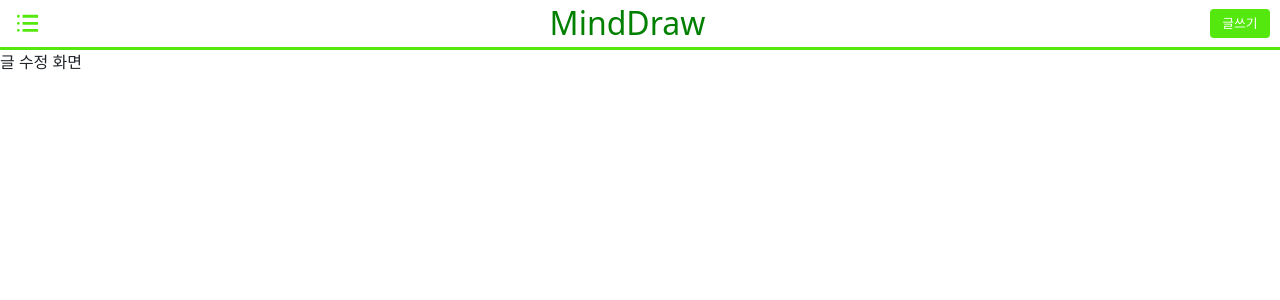
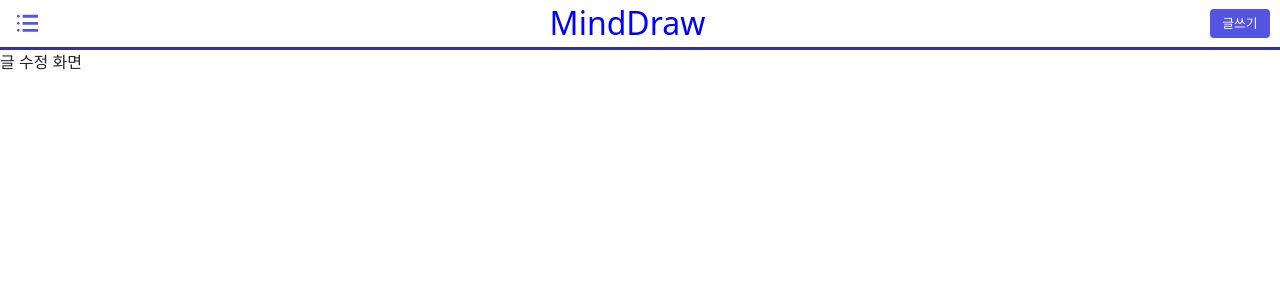
Before and after one commit to Hoto-Mocha/TeamProject-DrawMind, a React (Vite) app in the folder drawmind-client/: page /edit in a window 1280 px wide. Shown: the top 300 px of the page. Built offline with nearby package versions, Linux system fonts and the light colour scheme.

Commit message:
header 색상 수정

```diff
--- a/drawmind-client/src/components/common/Header.css
+++ b/drawmind-client/src/components/common/Header.css
@@ -5,13 +5,13 @@
     display: flex;
     align-items: center;
     justify-content: space-between;
-    border-bottom: 3px solid #55e80f;
+    border-bottom: 3px solid #333399;
     padding-left: 10px;
     padding-right: 10px;
 }
 
 .headerBox h2 {
-    color: green;
+    color: blue;
     text-align: center;
     margin: 0;
 }
@@ -19,7 +19,7 @@
 .menuIcon {
     width: 35px;
     scale: 1.5;
-    color: #55e80f;
+    color: #5454e2;
 }
 
 .offcanvas {
@@ -27,7 +27,7 @@
 }
 
 .generalBtn {
-    background-color: #55e80f;
+    background-color: #5454e2;
     color: white;
     font-size: 0.8rem;
     width: 60px;
@@ -35,7 +35,7 @@
 }
 
 .generalBtn:hover {
-    background-color: #3fb00b;
+    background-color: rgb(47, 8, 139);
     color: white;
     transform: scale(1.05);
 }
```
